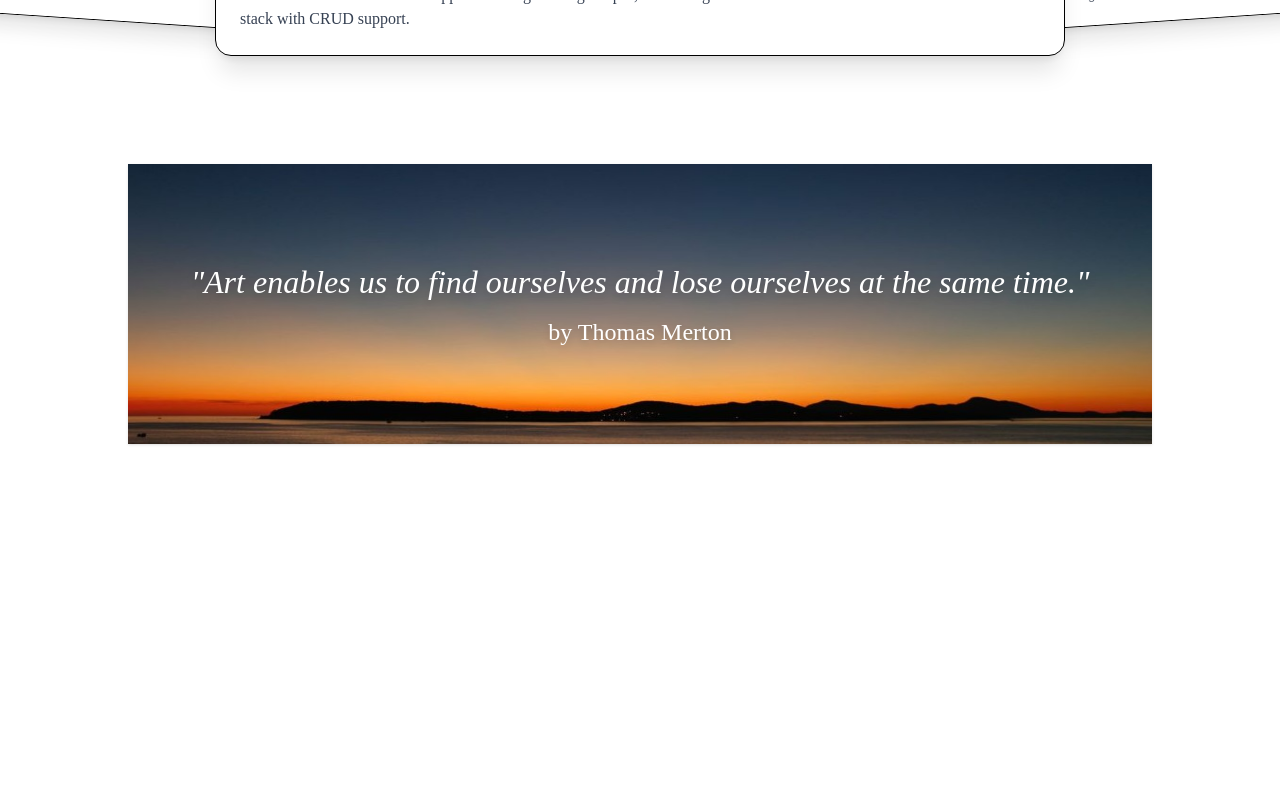
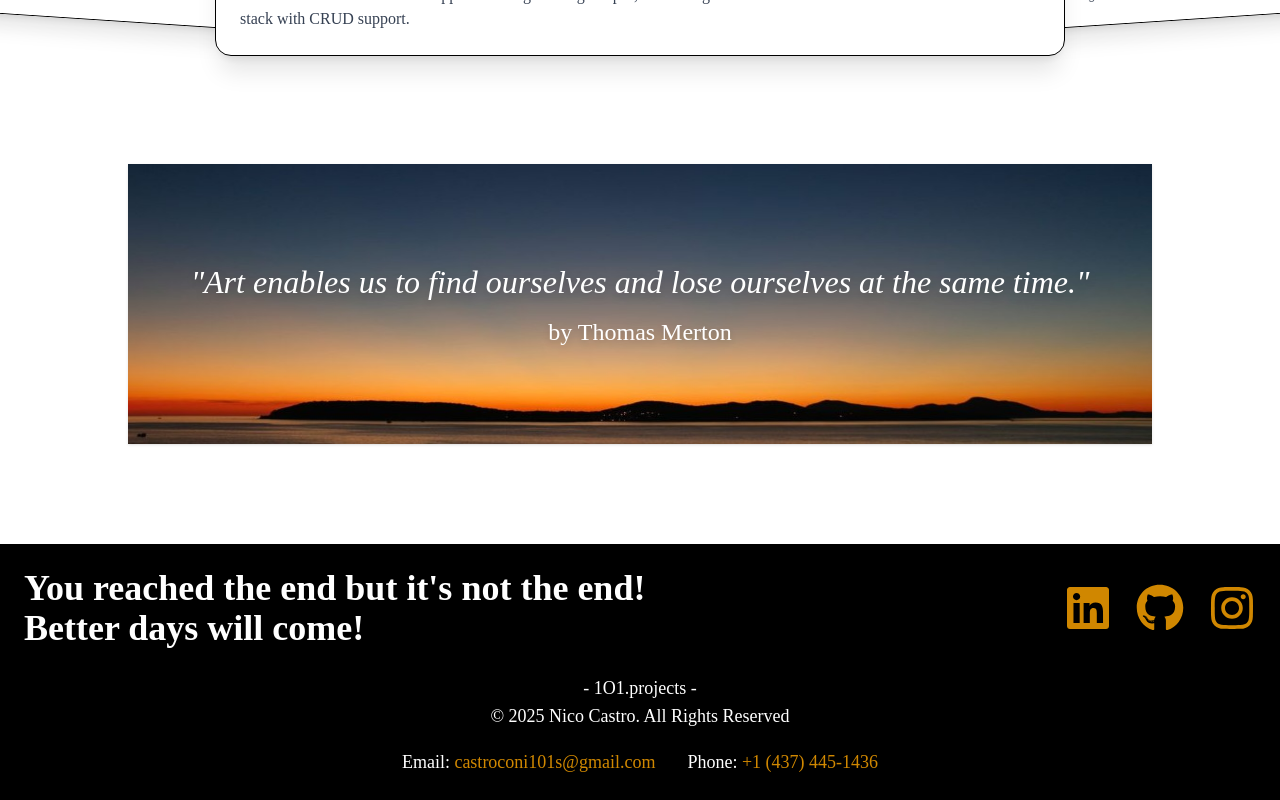
Before and after one commit to Steven101projects/NEXT.JS-101ProjectsPORT2025, a Next.js app: page /projects in a window 1280 px wide. Shown: the part 750-1550 px from the top of the page. Before the commit the page ends 1294 px from the top, so only its background shows below. Built offline with nearby package versions, Linux system fonts and the light colour scheme.

Commit message:
Added a Footer

```diff
--- a/app/projects/page.tsx
+++ b/app/projects/page.tsx
@@ -5,6 +5,7 @@ import { ViewAllProjects, RecentProjects } from "@/components/projects-component
 import ScrollToTopButton from "@/components/GoBackButton";
 import { useState, useEffect } from "react";
 import Image from "next/image";
+import Footer from "@/components/footers"
 
 /* eslint-disable react/no-unescaped-entities */
 export default function Projects() {
@@ -79,6 +80,7 @@ export default function Projects() {
           </div>
         </div>
       )}
+      <Footer />
     </div>
   );
 }
--- /dev/null
+++ b/components/footers.tsx
@@ -0,0 +1,39 @@
+import Link from 'next/link';
+import { FaLinkedin, FaGithub, FaInstagram } from 'react-icons/fa';  // Importing icons from react-icons
+
+export default function Footer() {
+    return (
+        <footer className="bg-black text-white h-64 p-6 flex flex-col justify-between">
+            {/* Top Section - Title */}
+            <div className="flex justify-between items-center">
+                <Link href="/" className="text-4xl font-semibold hover:text-gray-300">
+                    You reached the end but it's not the end! <br />Better days will come!
+                </Link>
+                {/* Social Media Icons */}
+                <div className="flex space-x-6">
+                    <a href="https://www.linkedin.com/in/nico-castro/" target="_blank" rel="noopener noreferrer" className="text-yellow-600 hover:text-blue-700">
+                        <FaLinkedin size={48} />
+                    </a>
+                    <a href="https://github.com/NicoCastro" target="_blank" rel="noopener noreferrer" className="text-yellow-600 hover:text-gray-600">
+                        <FaGithub size={48} />
+                    </a>
+                    <a href="https://www.instagram.com/ccsaiengineeringclub/" target="_blank" rel="noopener noreferrer" className="text-yellow-600 hover:text-pink-700">
+                        <FaInstagram size={48} />
+                    </a>
+                </div>
+            </div>
+
+            {/* Center Section - Copyright */}
+            <div className="text-center mt-4">
+                <p className="text-lg">- 1O1.projects -</p>
+                <p className="text-lg">&copy; 2025 Nico Castro. All Rights Reserved</p>
+            </div>
+
+            {/* Bottom Section - Contact Information */}
+            <div className="flex justify-center space-x-8 mt-2">
+                <span className="text-lg">Email: <a href="mailto:castroconi101s@gmail.com" className="text-yellow-600 hover:text-black hover:bg-white">castroconi101s@gmail.com</a></span>
+                <span className="text-lg">Phone: <a href="tel:+14374451436" className="text-yellow-600 hover:text-black hover:bg-white">+1 (437) 445-1436</a></span>
+            </div>
+        </footer>
+    );
+}
--- a/components/headers.tsx
+++ b/components/headers.tsx
@@ -104,7 +104,7 @@ function ProjectsHeader(){
         </Link>
         <span>|</span>
         <Link
-          href="/services"
+          href="/skills"
           className="hover:underline hover:font-semibold transition-all duration-300"
         >
           Skills
--- a/components/home-components/HelloCard.tsx
+++ b/components/home-components/HelloCard.tsx
@@ -21,7 +21,7 @@ export default function HelloCard() {
         </div>
 
         <p className="relative bottom-[5vh] text-[4vh] text-[#222222] ml-1 italic leading-snug">
-          I am a creative who loves problem solving <br />
+          I am an engineer who loves problem solving <br />
           and thinking critically. <br /> Man..
           living in this world is hard,<br />
           so let us make it easier together!
--- a/package.json
+++ b/package.json
@@ -13,7 +13,8 @@
     "framer-motion": "^12.23.25",
     "next": "^16.0.6",
     "react": "19.2.0",
-    "react-dom": "19.2.0"
+    "react-dom": "19.2.0",
+    "react-icons": "^5.5.0"
   },
   "devDependencies": {
     "@tailwindcss/postcss": "^4",
```
Also changed, not shown: 1 other file (tests, documents, lock files or other folders).
